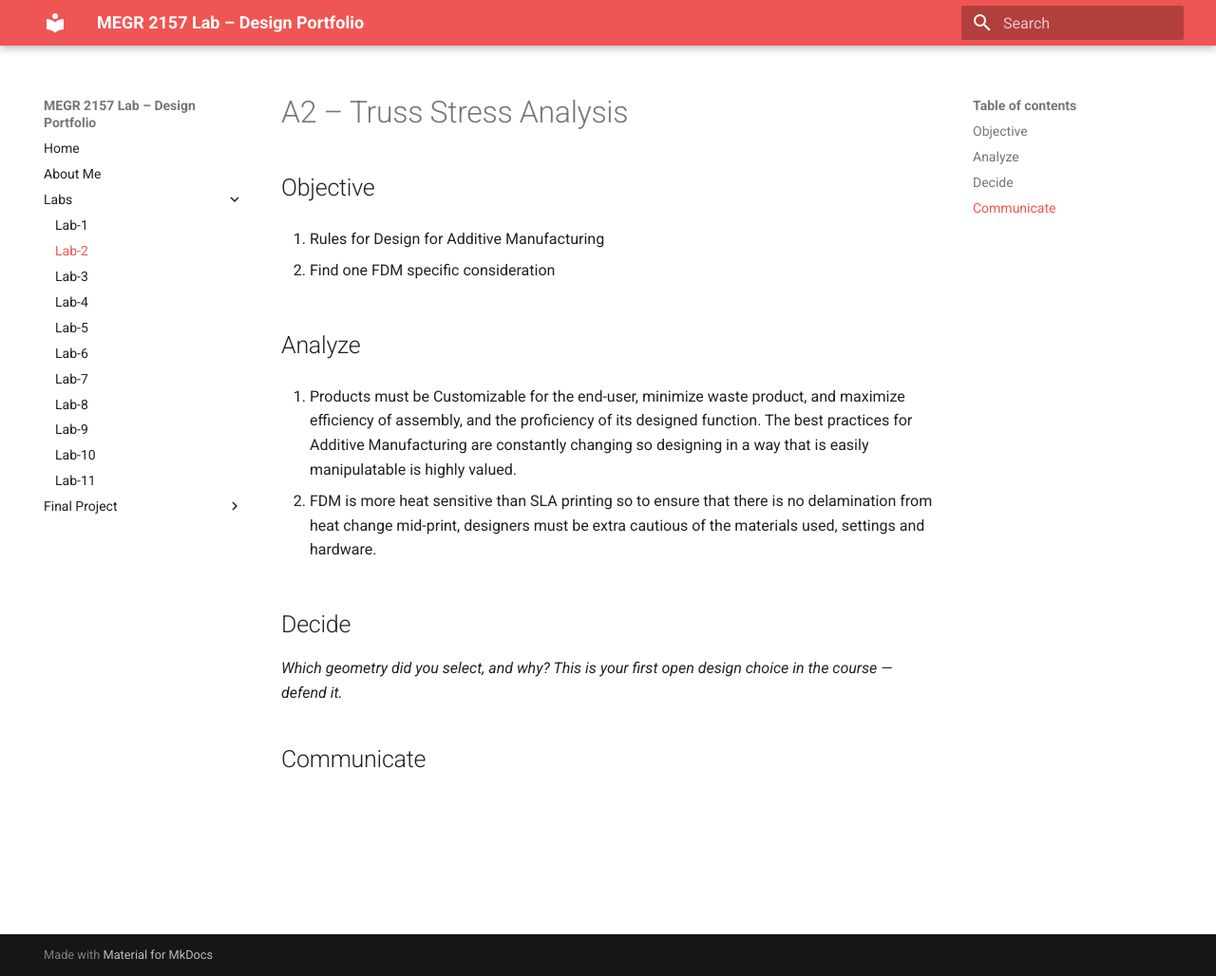
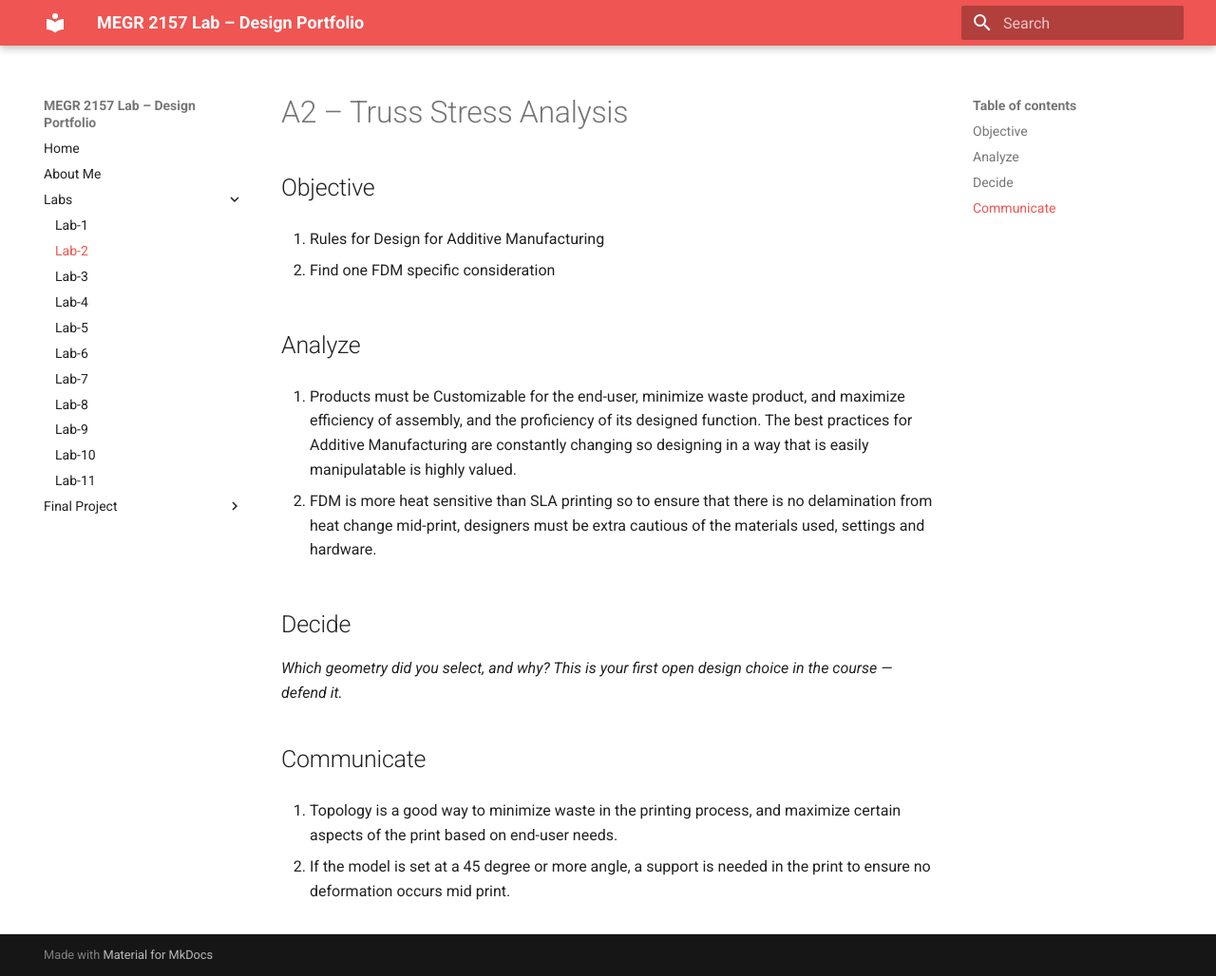
Before and after one commit to nnicho12/Noah-Nicholson-Portfolio-Lab, an MkDocs documentation site: the page built from docs/Labs/L02/index.md, in a window 1280 px wide and 1028 px high. Shown: the whole window at 95% size. Built offline with MkDocs 1.6.1 and Material for MkDocs 9.7.7, drawn with Linux system fonts in a browser that asks for light colours.

Commit message:
Enhance communication section with printing insights
Added notes on topology and print angles to improve design communication.

```diff
--- a/docs/Labs/L02/index.md
+++ b/docs/Labs/L02/index.md
@@ -16,3 +16,7 @@
 _Which geometry did you select, and why? This is your first open design choice in the course — defend it._
 
 ## Communicate
+
+1. Topology is a good way to minimize waste in the printing process, and maximize certain aspects of the print based on end-user needs.
+
+2. If the model is set at a 45 degree or more angle, a support is needed in the print to ensure no deformation occurs mid print.
```
